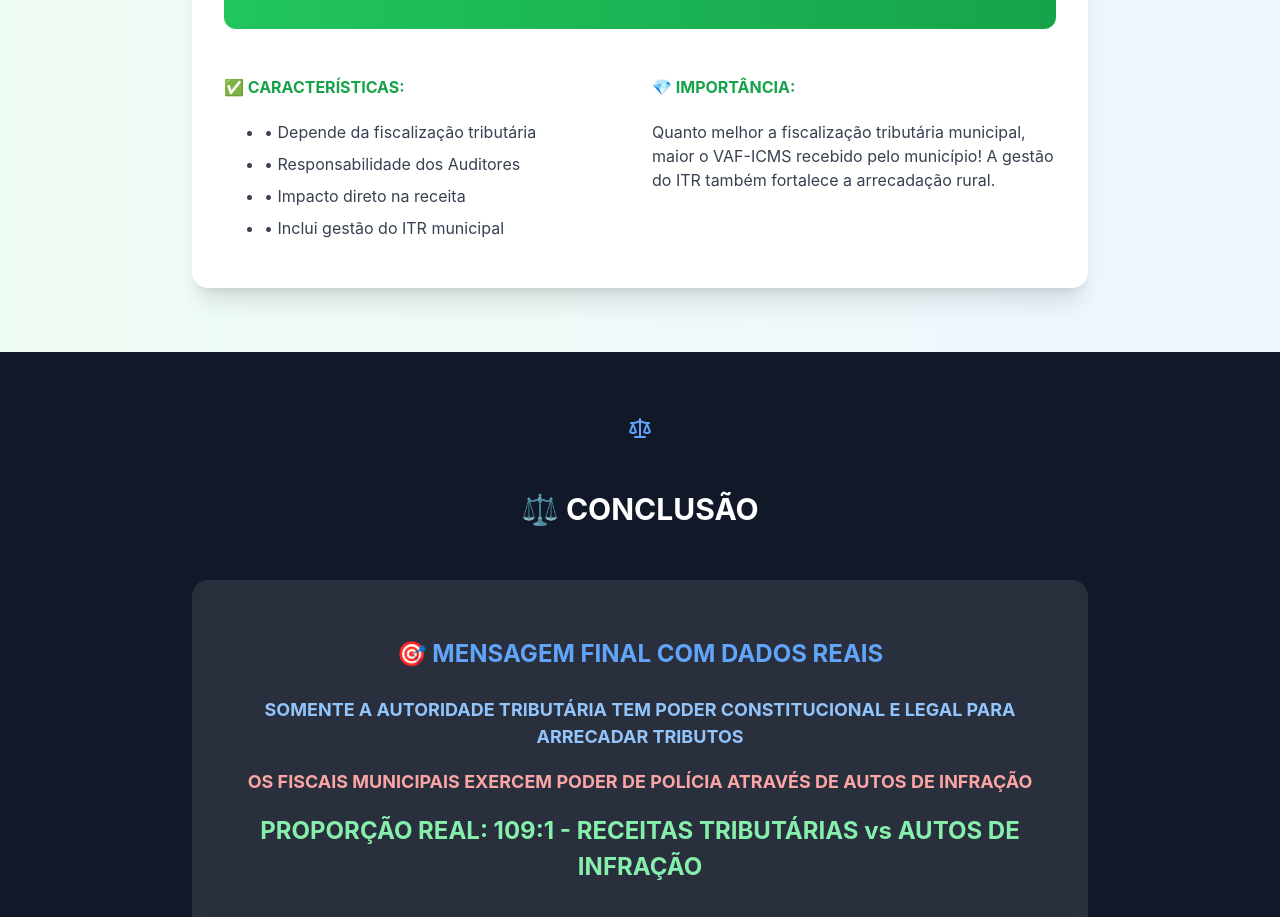
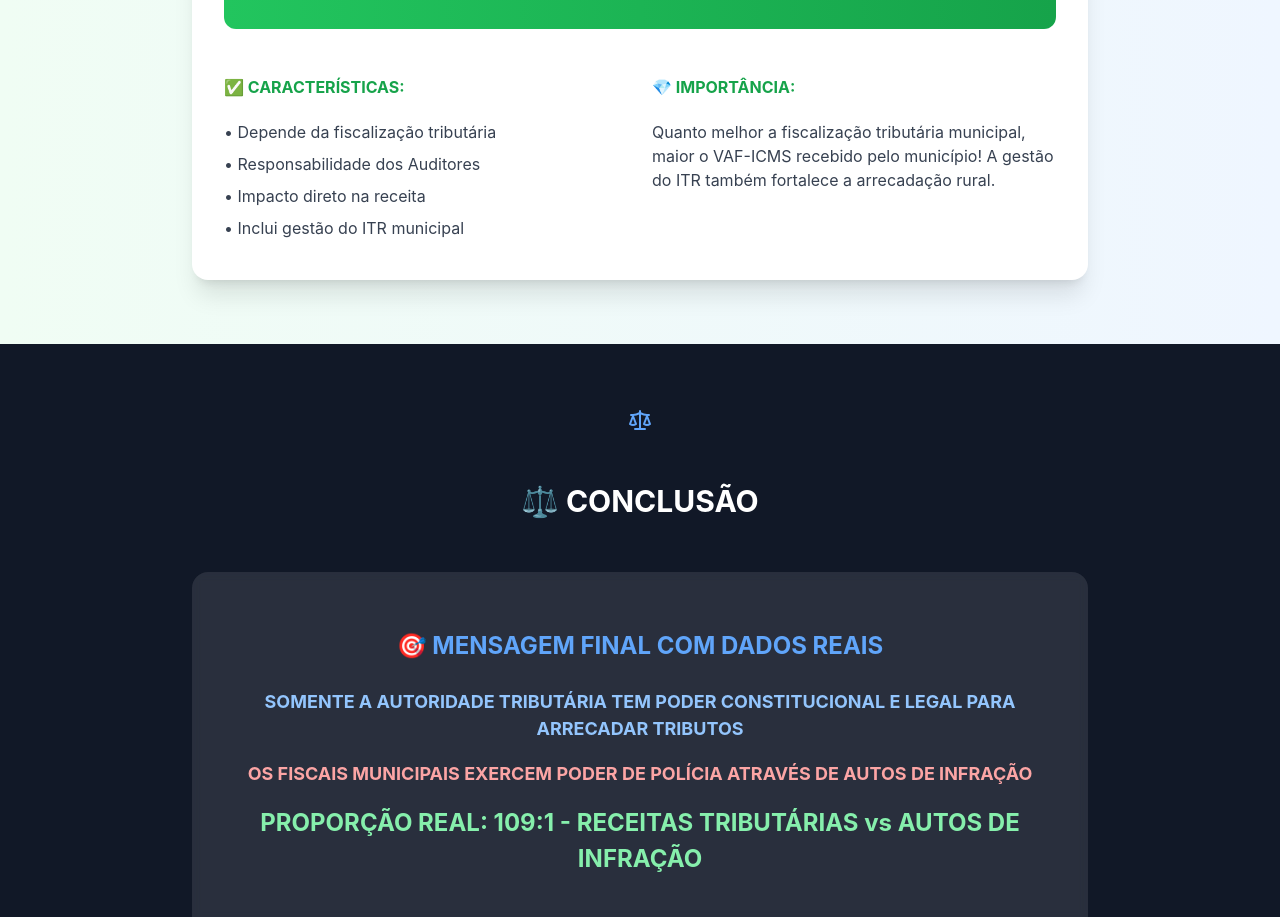
Before and after one commit to RomuloMaltez/cartilha-pmpv, a React (Vite) app: page / in a window 1280 px wide. Shown: the part 5780-6697 px from the top of the page. Built offline with nearby package versions, Linux system fonts and the light colour scheme.

Commit message:
Update v13 CartilhaWebInterativa.jsx

```diff
--- a/src/components/CartilhaWebInterativa.jsx
+++ b/src/components/CartilhaWebInterativa.jsx
@@ -611,11 +611,11 @@ const CartilhaWebInterativa = () => {
                 <div className="grid md:grid-cols-2 gap-6 text-left">
                   <div>
                     <h4 className="font-bold text-green-600 mb-3">✅ CARACTERÍSTICAS:</h4>
-                    <ul className="space-y-2 text-gray-700">
-                      <li>• Depende da fiscalização tributária</li>
-                      <li>• Responsabilidade dos Auditores</li>
-                      <li>• Impacto direto na receita</li>
-                      <li>• Inclui gestão do ITR municipal</li>
+                    <ul style={{ listStyle: 'none', padding: 0, margin: 0 }}>
+                      <li style={{ marginBottom: '0.5rem', color: '#374151' }}>• Depende da fiscalização tributária</li>
+                      <li style={{ marginBottom: '0.5rem', color: '#374151' }}>• Responsabilidade dos Auditores</li>
+                      <li style={{ marginBottom: '0.5rem', color: '#374151' }}>• Impacto direto na receita</li>
+                      <li style={{ marginBottom: '0.5rem', color: '#374151' }}>• Inclui gestão do ITR municipal</li>
                     </ul>
                   </div>
                   <div>
```
